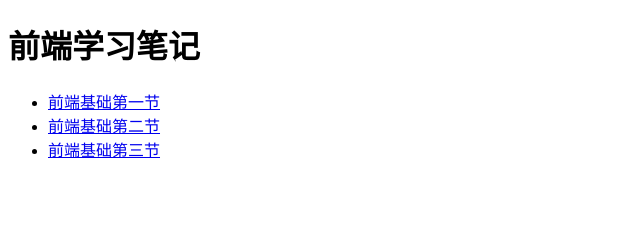
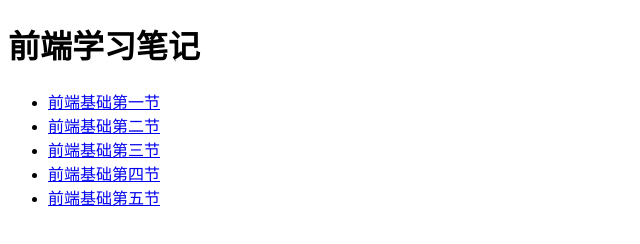
Before and after one commit to Ruivolution-recruit/bd_frontend_notebook, a plain HTML site: page index.html in a window 1280 px wide. Shown: the whole page, without its empty margins (0-640 px from the left). Drawn offline with Linux system fonts and the light colour scheme.

Commit message:
modified:   index.html 	new file:   intro-Chapter6.md

```diff
--- a/index.html
+++ b/index.html
@@ -12,6 +12,8 @@
 		<li><a href="intro-Chapter1.html">前端基础第一节</a></li>
 		<li><a href="intro-Chapter2.html">前端基础第二节</a></li>
 		<li><a href="intro-Chapter3.html">前端基础第三节</a></li>
+		<li><a href="intro-Chapter4.html">前端基础第四节</a></li>
+		<li><a href="intro-Chapter5.html">前端基础第五节</a></li>
 	</ul>
 </body>
 </html>
```
Also changed, not shown: 1 other file.
